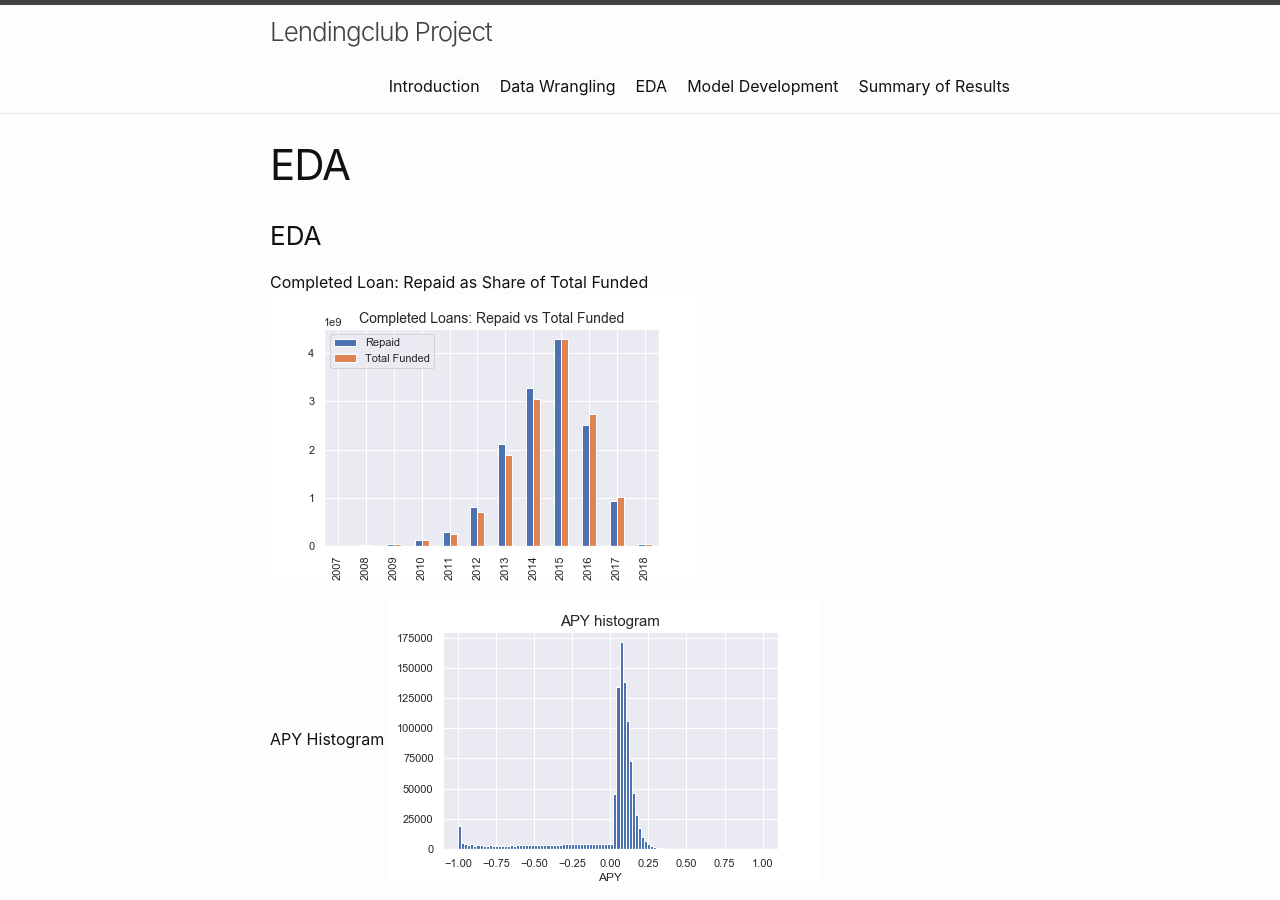
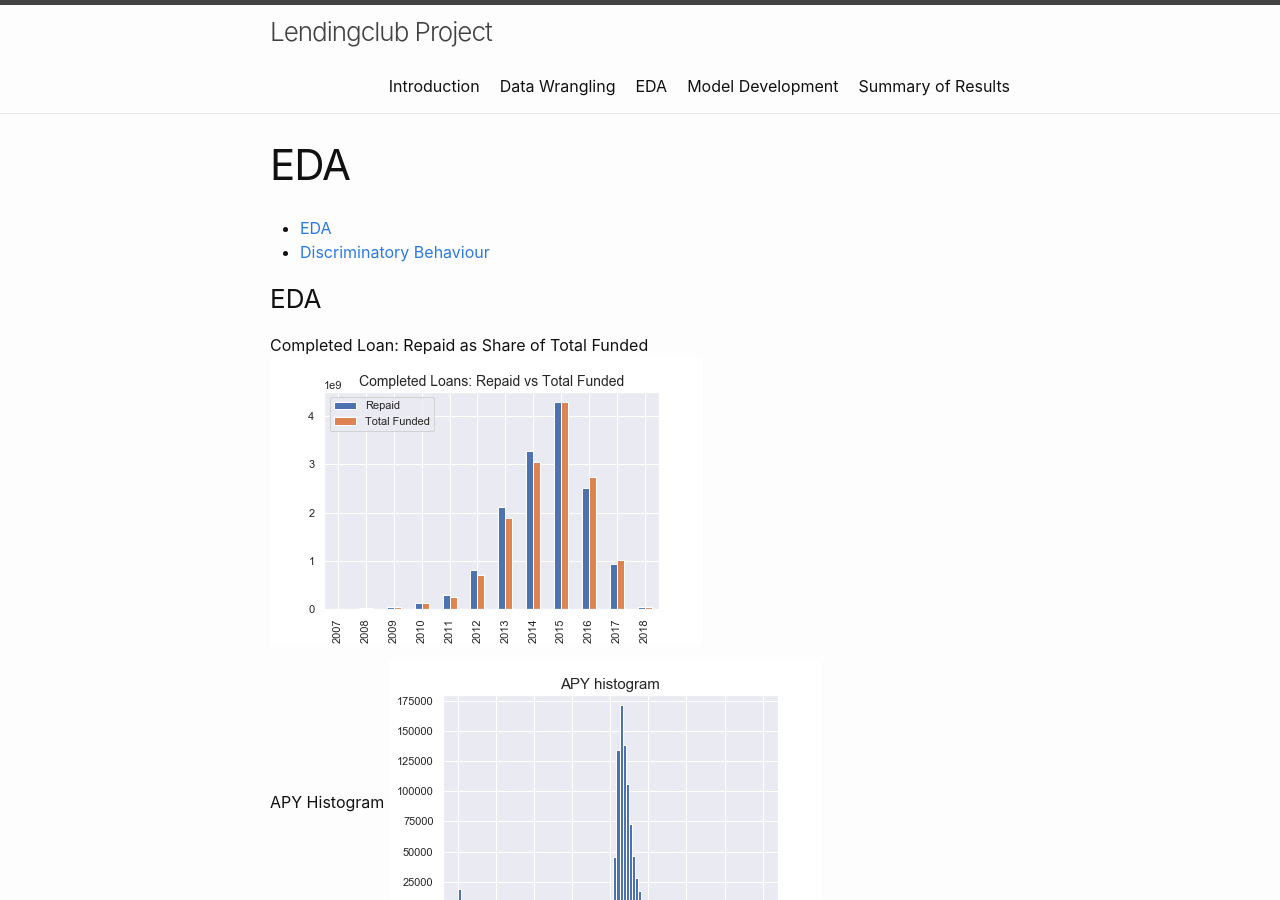
Before and after one commit to junparkh/LendingClub, a Jekyll site: the page built from menu2.md, in a window 1280 px wide and 900 px high. Built offline with Jekyll 4.4.1, drawn with Linux system fonts in a browser that asks for light colours.

Commit message:
Update menu2.md

```diff
--- a/menu2.md
+++ b/menu2.md
@@ -3,6 +3,10 @@ layout: page
 title: EDA
 permalink: /menu2/
 ---
+{:.no_toc}
+*
+{: toc}
+
 ### EDA
 Completed Loan: Repaid as Share of Total Funded
 ![Image 1](/image/Net_CashFlow_By_Year.png)
```
